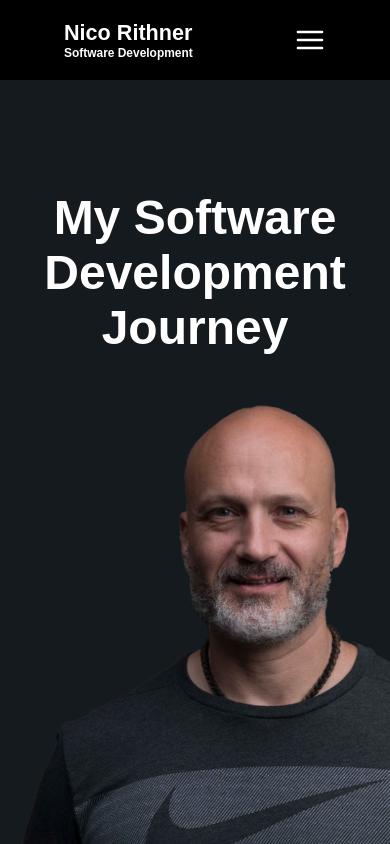
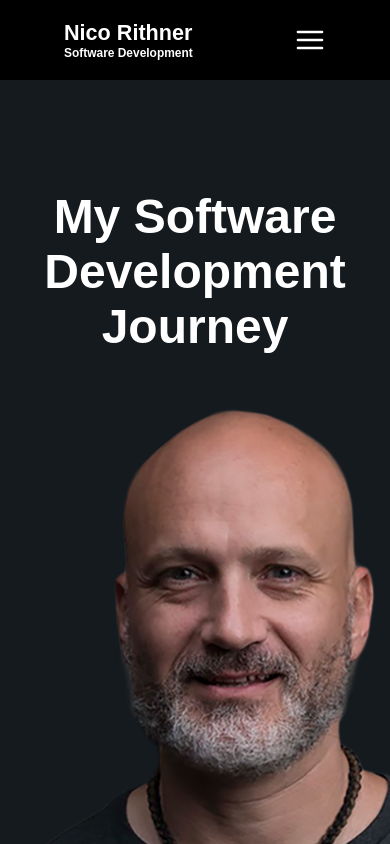
Before and after one commit to nicorithner/nico-site, a React (Create React App) app: page / in a window 390 px wide. Built offline with nearby package versions, Linux system fonts and the light colour scheme.

Commit message:
Replace home hero picture
Touch up responsiveness

```diff
--- a/src/App.css
+++ b/src/App.css
@@ -9,7 +9,7 @@
   position: fixed;
   overflow:auto;
   width: 100%;
-  height: 100%;
+  height: 100vh;
   color: #fff;
   text-align: center;
   background: #151a1e;
--- a/src/components/home/Home.css
+++ b/src/components/home/Home.css
@@ -1,14 +1,15 @@
 .hero-container {
   display: flex;
-  object-fit: cover;
   align-items: center;
-  position: fixed;
-  z-index: -1;
   margin-top: 0;
   margin-bottom: 0;
-  padding: 5rem;
-  height: 100%;
+  padding: 5rem 2rem;
+  height: 100vh;
   width: 100%;
+}
+.hero-container img {
+  object-fit: none;
+  object-position: 60% 40%;
 }
 
 .hero-heading {
@@ -61,3 +62,18 @@
   }
 
 }
+
+@media screen and (max-width: 360px) {
+
+  .hero-heading {
+    margin-top: 10rem;
+    margin-bottom: -5rem;
+  }
+
+  .hero-heading { font-size: 1.25rem; }
+
+  .hero-image img {
+    width: 200%;
+    height: auto;
+  }
+}
--- a/src/components/home/Home.js
+++ b/src/components/home/Home.js
@@ -4,12 +4,15 @@ import './Home.css'
 function Home(props) {
   return (
    <div className="hero-container">
+
      <div className="hero-heading">
       <h1> My Software Development Journey</h1>
      </div>
-      <div className="hero-image">
-          <img src={ './images/nico-no-bg.png' } alt="Nico face" />
-      </div>
+
+     <div className="hero-image">
+        <img src={ './images/nico-no-bg1000.png' } alt="Nico face" />
+     </div>
+
    </div>
   )
 }
```
Also changed, not shown: public/images/nico-no-bg1000.png (added).
